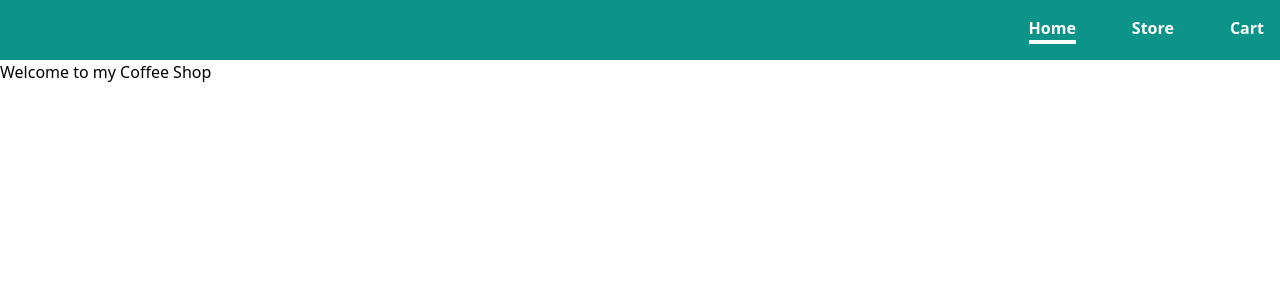
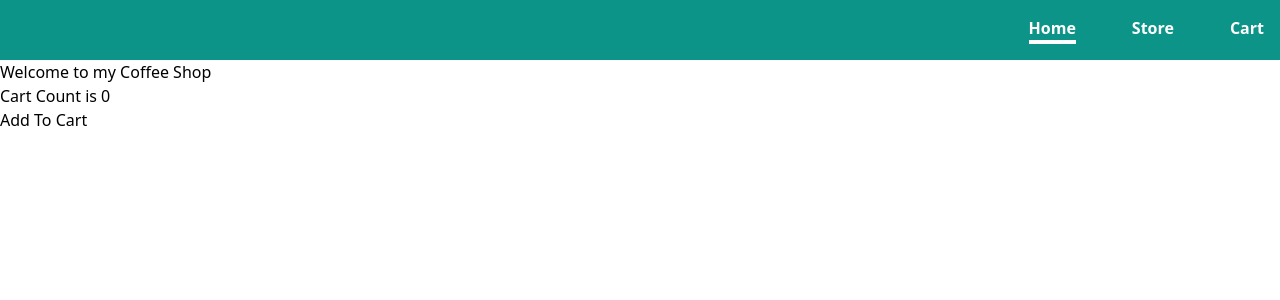
Before and after one commit to JoshDevHub/Shopping-Cart, a React (Vite) app: page / in a window 1280 px wide. Shown: the top 300 px of the page. Built offline with nearby package versions, Linux system fonts and the light colour scheme.

Commit message:
chore: implement rudimentary multi-route state tracking

```diff
--- a/src/App.jsx
+++ b/src/App.jsx
@@ -1,4 +1,5 @@
 import { BrowserRouter, Routes, Route } from "react-router-dom";
+import { useState } from "react";
 
 import Root from "./Root";
 import Store from "./Store";
@@ -6,12 +7,21 @@ import ShoppingCart from "./ShoppingCart";
 import ErrorPage from "./ErrorPage";
 
 export default function App() {
+  const [cart, setCart] = useState([]);
+
+  const addToCart = (newItem) => {
+    setCart([...cart, newItem]);
+  }
+
   return (
     <BrowserRouter>
       <Routes>
-        <Route path="/" element={<Root />} errorElement={<ErrorPage />} />
-        <Route path="/store" element={<Store />} />
-        <Route path="/cart" element={<ShoppingCart />} />
+        <Route
+          path="/"
+          element={<Root cart={cart} addToCart={addToCart} />}
+        />
+        <Route path="/store" element={<Store cart={cart} />} />
+        <Route path="/cart" element={<ShoppingCart cart={cart} />} />
         <Route path="*" element={<ErrorPage />} />
       </Routes>
     </BrowserRouter>
--- a/src/Root.jsx
+++ b/src/Root.jsx
@@ -1,9 +1,18 @@
 import Layout from "./Layout";
 
-export default function Root() {
+export default function Root({ cart, addToCart }) {
+  const handleAdd = () => {
+    const newItem = "test";
+    addToCart(newItem);
+  }
+
   return (
     <Layout>
-      <h1>Welcome to my Coffee Shop</h1>
+      <>
+        <h1>Welcome to my Coffee Shop</h1>
+        <p>Cart Count is {cart.length} </p>
+        <button type="button" onClick={handleAdd}>Add To Cart</button>
+      </>
     </Layout>
   )
 }
--- a/src/ShoppingCart.jsx
+++ b/src/ShoppingCart.jsx
@@ -1,9 +1,12 @@
 import Layout from "./Layout";
 
-export default function ShoppingCart() {
+export default function ShoppingCart({ cart }) {
   return (
     <Layout>
-      <h1 className="text-2xl">Hello from Shopping Cart</h1>
+      <>
+        <h1 className="text-2xl">Hello from Shopping Cart</h1>
+        <p>Cart Count is {cart.length} </p>
+      </>
     </Layout>
   )
 }
--- a/src/Store.jsx
+++ b/src/Store.jsx
@@ -1,9 +1,12 @@
 import Layout from "./Layout";
 
-function Store() {
+function Store({ cart }) {
   return (
     <Layout>
-      <p className="text-red-500">Hello World</p>
+      <>
+        <p className="text-red-500">Hello World</p>
+        <p>Cart Count is {cart.length} </p>
+      </>
     </Layout>
   )
 }
```
